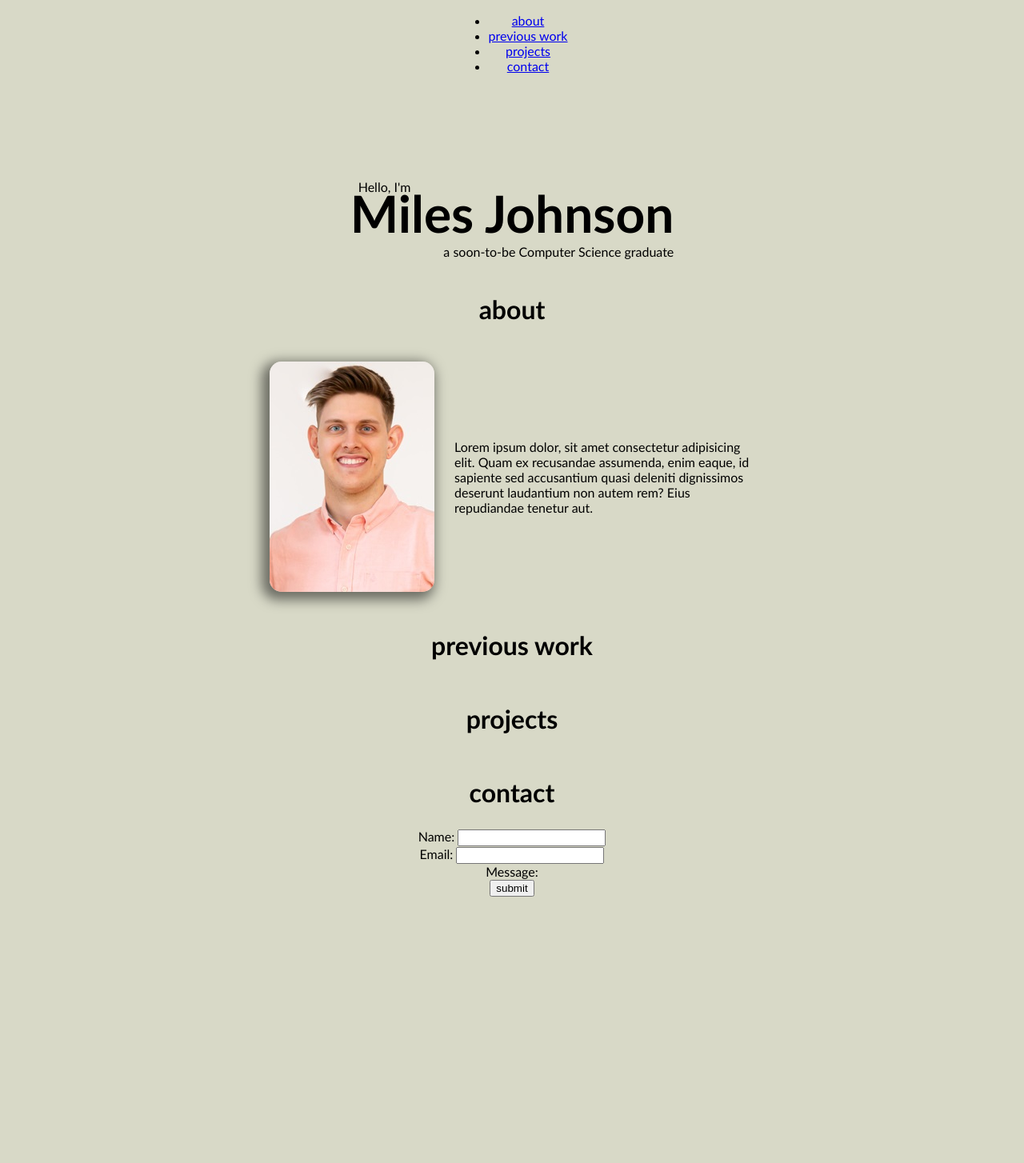
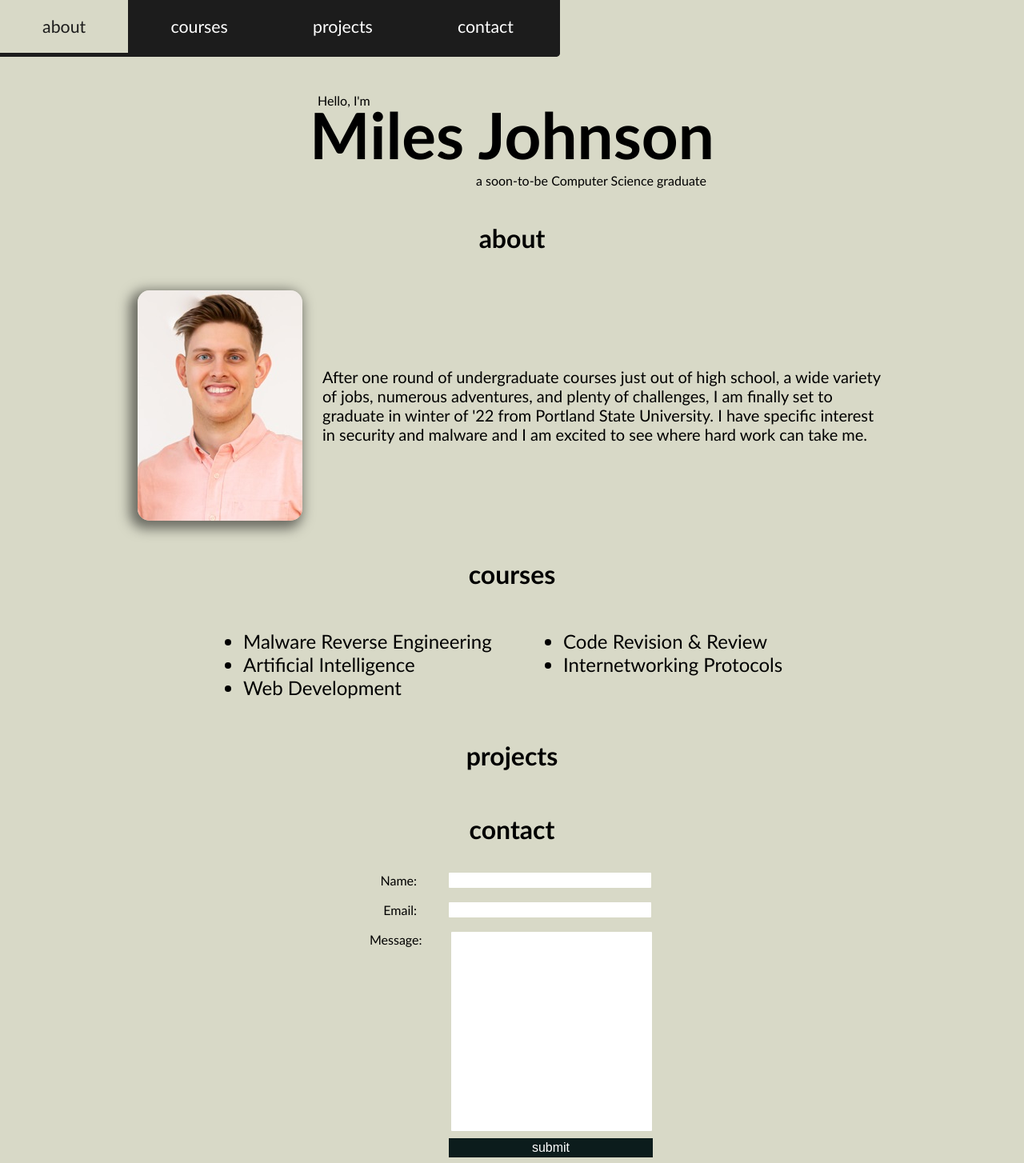
Before and after one commit to mgj2/Personal-Website, a plain HTML site: page index.html in a window 1280 px wide. Shown: the whole page at 80% size. Before the commit the page ends 1121 px from the top, so only its background shows below. Drawn offline with Linux system fonts and the light colour scheme.

Commit message:
Added courses section, filled out about section

```diff
--- a/contact_form.css
+++ b/contact_form.css
@@ -0,0 +1,100 @@
+.form_container {
+  display: flex;
+  flex-wrap: wrap;
+  flex-shrink: 0;
+  align-items: center;
+  margin-left: auto;
+  margin-right: auto;
+  margin-bottom: 59px;
+  padding: -1;
+  border: 0px solid #1c1c1c;
+  border-radius: 4px;
+  width: 374px;
+}
+
+.contact_form {
+  display: flex;
+  flex-direction: column;
+  flex-shrink: 0;
+  width: 99%;
+}
+
+.form_element {
+  display: flex;
+  text-align: right;
+  height: auto;
+  padding-top: 9px;
+  padding-bottom: 9px;
+  padding-left: 9px;
+  padding-right: 9px;
+}
+
+.form_element > label {
+  width: 59px;
+  padding-right: 9px;
+}
+
+.form_element > span {
+  width: 249px;
+  height: 249px;
+  font-family: "Courier New", Courier, monospace;
+  word-wrap: break-word;
+  padding-left: 1px;
+  padding-right: 1px;
+  padding-top: 0px;
+  padding-bottom: 0px;
+  margin-right: -1px;
+  margin-left: auto;
+  text-align: left;
+  background-color: white;
+  border: 0px solid #1c1c1c;
+  border-radius: 1px;
+}
+
+.form-input {
+  width: 249px;
+  font-family: "Courier New", Courier, monospace;
+  font-size: 11pt;
+  margin-left: auto;
+  margin-right: -1;
+  border: 0px solid #1c1c1c;
+  border-radius: 1px;
+}
+
+#Submit {
+  width: 255px;
+  margin-left: 108px;
+  margin-right: auto;
+  margin-bottom: 4px;
+  border-color: transparent;
+  font-size: medium;
+  background-color: #0c1c1c;
+  color: white;
+}
+
+#Submit:hover {
+  background-color: white;
+  color: #0c1c1c;
+  border: 1px solid;
+  border-color: #0c1c1c;
+}
+
+#scrollButton {
+  display: none;
+  position: fixed;
+  bottom: 19px;
+  right: 29px;
+  cursor: pointer;
+  border-radius: 4px;
+  border-color: transparent;
+  font-size: medium;
+  background-color: #0c1c1c;
+  color: white;
+}
+
+#scrollButton:hover {
+  background-color: white;
+  color: #0c1c1c;
+  border: solid;
+  border-color: #0c1c1c;
+}
--- /dev/null
+++ b/course_list.css
@@ -0,0 +1,33 @@
+#courses_section {
+  font-size: 1.5rem;
+  align-items: center;
+}
+
+#course_list {
+  display: grid;
+  width: 100%;
+  max-width: 800px;
+  grid-template-columns: 1fr 1fr;
+  grid-template-rows: 1fr 1fr 1fr;
+  text-align: left;
+  padding-left: 10%;
+  margin-left: auto;
+  margin-right: auto;
+}
+
+#course_1 #course_3 #course_5 {
+  grid-column-start: 1;
+}
+
+#course_2 course_4 {
+  grid-column-start: 2;
+}
+
+@media all and (max-width: 720px) {
+  #course_list {
+    grid-template-columns: 1fr;
+    grid-template-rows: 1fr 1fr 1fr 1fr 1fr;
+    text-align: center;
+    padding-left: 0;
+  }
+}
--- a/index.html
+++ b/index.html
@@ -7,6 +7,7 @@
     <link rel="stylesheet" href="./styles.css" />
     <link rel="stylesheet" href="./navbar.css" />
     <link rel="stylesheet" href="./contact_form.css" />
+    <link rel="stylesheet" href="./course_list.css" />
     <script defer src="navbar.js"></script>
     <title>Document</title>
   </head>
@@ -22,11 +23,8 @@
           <a class="nav-link" href="#about_anchor" id="about_link">about</a>
         </li>
         <li class="nav-item">
-          <a
-            class="nav-link"
-            href="#previous_work_anchor"
-            id="previous_work_link"
-            >previous work</a
+          <a class="nav-link" href="#courses_anchor" id="courses_link"
+            >courses</a
           >
         </li>
         <li class="nav-item">
@@ -59,15 +57,30 @@
           height="288px"
         />
         <p>
-          Lorem ipsum dolor, sit amet consectetur adipisicing elit. Quam ex
-          recusandae assumenda, enim eaque, id sapiente sed accusantium quasi
-          deleniti dignissimos deserunt laudantium non autem rem? Eius
-          repudiandae tenetur aut.
+          After one round of undergraduate courses just out of high school, a
+          wide variety of jobs, numerous adventures, and plenty of challenges, I
+          am finally set to graduate in winter of '22 from Portland State
+          University. I have specific interest in security and malware and I am
+          excited to see where hard work can take me.
         </p>
       </section>
-      <div class="anchor" id="previous_work_anchor"></div>
-      <h2>previous work</h2>
-      <section id="previous_work_section"></section>
+      <div class="anchor" id="courses_anchor"></div>
+      <h2>courses</h2>
+      <section id="courses_section">
+        <ul id="course_list">
+          <li class="course_list_item" id="course_1">
+            Malware Reverse Engineering
+          </li>
+          <li class="course_list_item" id="course_2">Code Revision & Review</li>
+          <li class="course_list_item" id="course_3">
+            Artificial Intelligence
+          </li>
+          <li class="course_list_item" id="course_4">
+            Internetworking Protocols
+          </li>
+          <li class="course_list_item" id="course_5">Web Development</li>
+        </ul>
+      </section>
       <div class="anchor" id="projects_anchor"></div>
       <h2>projects</h2>
       <section id="projects_section"></section>
--- a/navbar.css
+++ b/navbar.css
@@ -0,0 +1,113 @@
+#navbar {
+  display: flex;
+  position: fixed;
+  top: 0;
+  left: 0;
+  width: 100%;
+  max-width: 700px;
+}
+
+.nav-list {
+  display: flex;
+  list-style-type: none;
+  padding: 0;
+  margin: 0;
+  border-bottom: 5px solid #1c1c1c;
+  border-right: 5px solid #1c1c1c;
+  border-bottom-right-radius: 5px;
+  width: 100%;
+  max-width: 700px;
+}
+
+.nav-item {
+  display: flex;
+  height: 100%;
+  justify-content: center;
+  flex-wrap: wrap;
+  flex-grow: 5;
+  text-align: center;
+}
+
+.nav-link {
+  margin-left: auto;
+  margin-right: auto;
+  text-align: center;
+  white-space: nowrap;
+  width: 100%;
+  font-size: 16pt;
+  text-decoration: none;
+  color: white;
+  padding-bottom: 25px;
+  padding-left: 15px;
+  padding-right: 15px;
+  padding-top: 20px;
+  padding-bottom: 20px;
+  background-color: #1c1c1c;
+}
+
+.nav-link:hover {
+  text-decoration: none;
+  color: #1c1c1c;
+  background-color: #d8d9c7;
+  padding-left: 15px;
+  padding-right: 15px;
+  padding-top: 20px;
+  padding-bottom: 20px;
+}
+
+.nav-link:focus {
+  text-decoration: none;
+  color: #1c1c1c;
+  background-color: #a1baff;
+  padding-left: 15px;
+  padding-right: 15px;
+  padding-top: 20px;
+  padding-bottom: 20px;
+}
+
+.menu {
+  display: none;
+  flex-flow: column;
+  justify-content: center;
+  height: 70px;
+  width: 480px;
+  background-color: #1c1c1c;
+  padding-left: 20px;
+}
+
+.menu_line {
+  width: 20px;
+  height: 3px;
+  margin-bottom: 4px;
+  background-color: white;
+}
+
+@media all and (max-width: 480px) {
+  .menu {
+    display: flex;
+  }
+
+  .nav-list {
+    flex-direction: column;
+    display: none;
+  }
+
+  #navbar {
+    flex-direction: column;
+  }
+}
+
+@media all and (min-width: 481px) {
+  .menu {
+    display: none;
+  }
+
+  .nav-list {
+    flex-direction: row;
+    display: flex;
+  }
+
+  #navbar {
+    flex-direction: row;
+  }
+}
--- a/styles.css
+++ b/styles.css
@@ -21,6 +21,7 @@ body {
   margin-left: 10px;
   margin-right: auto;
   margin-bottom: -15px;
+  font-size: 1rem;
 }
 
 #greeting_big {
@@ -31,14 +32,42 @@ body {
 }
 
 #greeting_small_2 {
-  margin-right: 0;
+  margin-right: 10px;
   margin-left: auto;
   margin-top: 0;
+}
+
+@media all and (max-width: 500px) {
+  #greeting_big {
+    font-size: 3rem;
+    margin-top: 5px;
+  }
+
+  h2 {
+    font-size: 1.5rem !important;
+  }
+}
+
+@media all and (min-width: 1024px) {
+  #greeting_big {
+    font-size: 5rem;
+  }
+}
+
+@media all and (min-width: 1900px) {
+  #greeting_big {
+    font-size: 6rem;
+  }
+
+  #greeting > p {
+    font-size: 1.5rem;
+  }
 }
 
 content {
   display: flex;
   flex-direction: column;
+  width: 100%;
 }
 
 .anchor {
@@ -50,7 +79,7 @@ content {
 #about_section {
   display: flex;
   justify-content: center;
-  flex-wrap: wrap;
+  flex-wrap: nowrap;
   align-items: center;
   padding: 20px;
   margin-left: 25px;
@@ -58,10 +87,17 @@ content {
 }
 
 #about_section > p {
+  font-size: 1.25rem;
   text-align: left;
   margin-left: inherit;
   margin-right: 5px;
-  max-width: 370px;
+  max-width: 700px;
+}
+
+@media all and (max-width: 540px) {
+  #about_section {
+    flex-wrap: wrap;
+  }
 }
 
 #pic_of_me {
```
